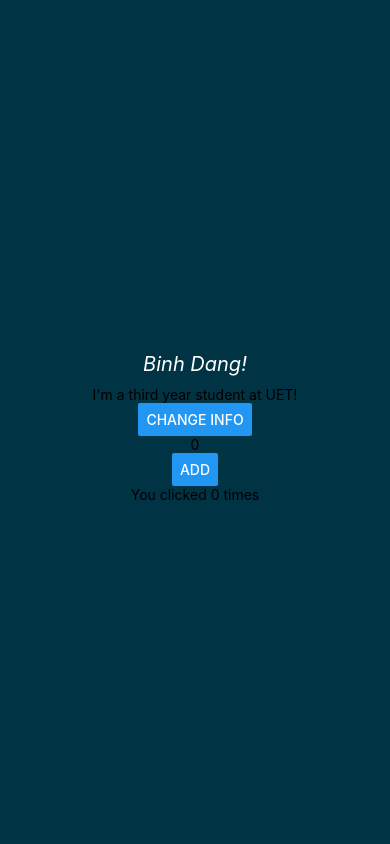
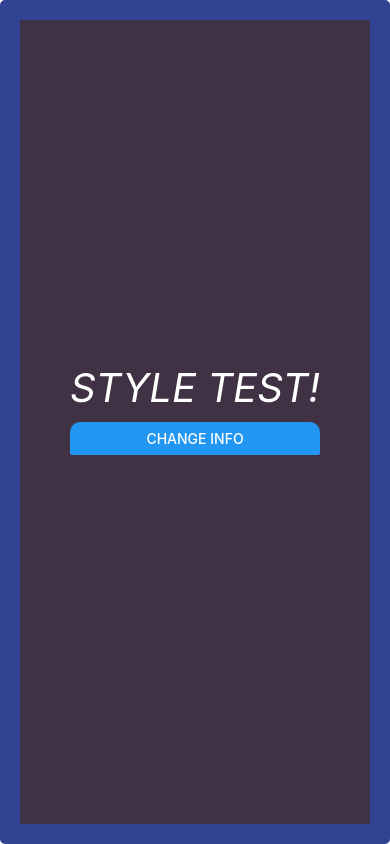
Before and after one commit to hiradang/react-native-learn, a React Native app in the folder FirstApp/: screen / in a window 390 px wide. Built offline with nearby package versions, Linux system fonts and the light colour scheme.

Commit message:
lesson 7 styles and stylesheet

```diff
--- a/FirstApp/App.js
+++ b/FirstApp/App.js
@@ -7,40 +7,23 @@
  */
 
 import React, {useState} from 'react';
-import {Button, Linking, StyleSheet, Text, View} from 'react-native';
+import {Button, StyleSheet, Text, View} from 'react-native';
 
 const App = () => {
-  const [name, setName] = useState('Binh Dang');
-  const [info, setInfo] = useState({school: 'UET', year: 'third'});
-  const [count, setCount] = useState(0);
+  const [name, setName] = useState('Style Test');
 
   return (
     <View style={styles.body}>
       <Text style={styles.text}>{name}!</Text>
-      <Text>
-        I'm a {info.year} year student at {info.school}!
-      </Text>
 
-      <Button
-        title="Change info"
-        onPress={() => {
-          setName('Hira Dang');
-          setInfo({
-            school: 'UET',
-            year: 'fourth',
-          });
-        }}
-      />
-
-      <Text></Text>
-
-      <Text>{count * 5}</Text>
-      <Button
-        title="Add"
-        onPress={() => {
-          setCount(count + 1);
-        }}></Button>
-      <Text>You clicked {count} times</Text>
+      <View style={styles.button}>
+        <Button
+          title="Change info"
+          onPress={() => {
+            setName('Style Test done!');
+          }}
+        />
+      </View>
     </View>
   );
 };
@@ -48,15 +31,25 @@ const App = () => {
 const styles = StyleSheet.create({
   body: {
     flex: 1,
-    backgroundColor: '#003344',
+    backgroundColor: '#403244',
     alignItems: 'center',
     justifyContent: 'center',
+    borderWidth: 20,
+    borderColor: '#324393',
+    borderRadius: 5,
   },
   text: {
     color: '#ffffff',
-    fontSize: 20,
+    fontSize: 40,
     fontStyle: 'italic',
     margin: 10,
+    textTransform: 'uppercase',
+  },
+  button: {
+    width: 250,
+    height: 70,
+    borderRadius: 10,
+    overflow: 'hidden',
   },
 });
 
```
